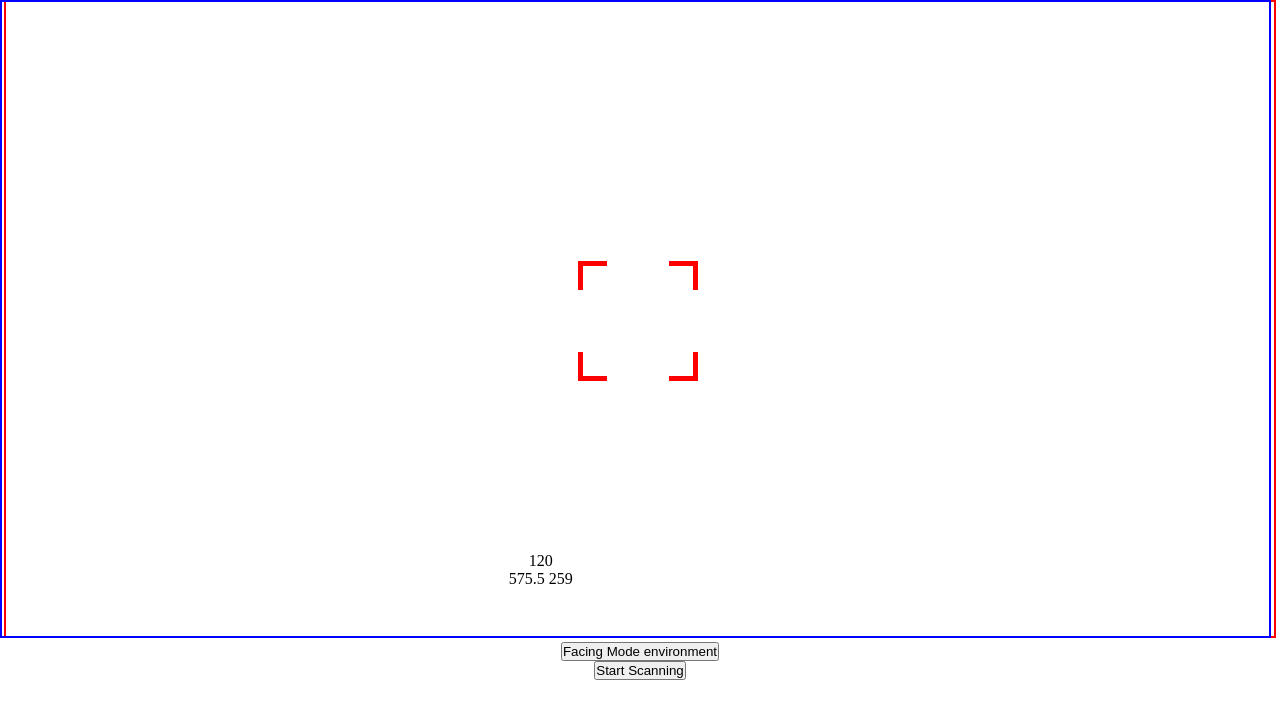
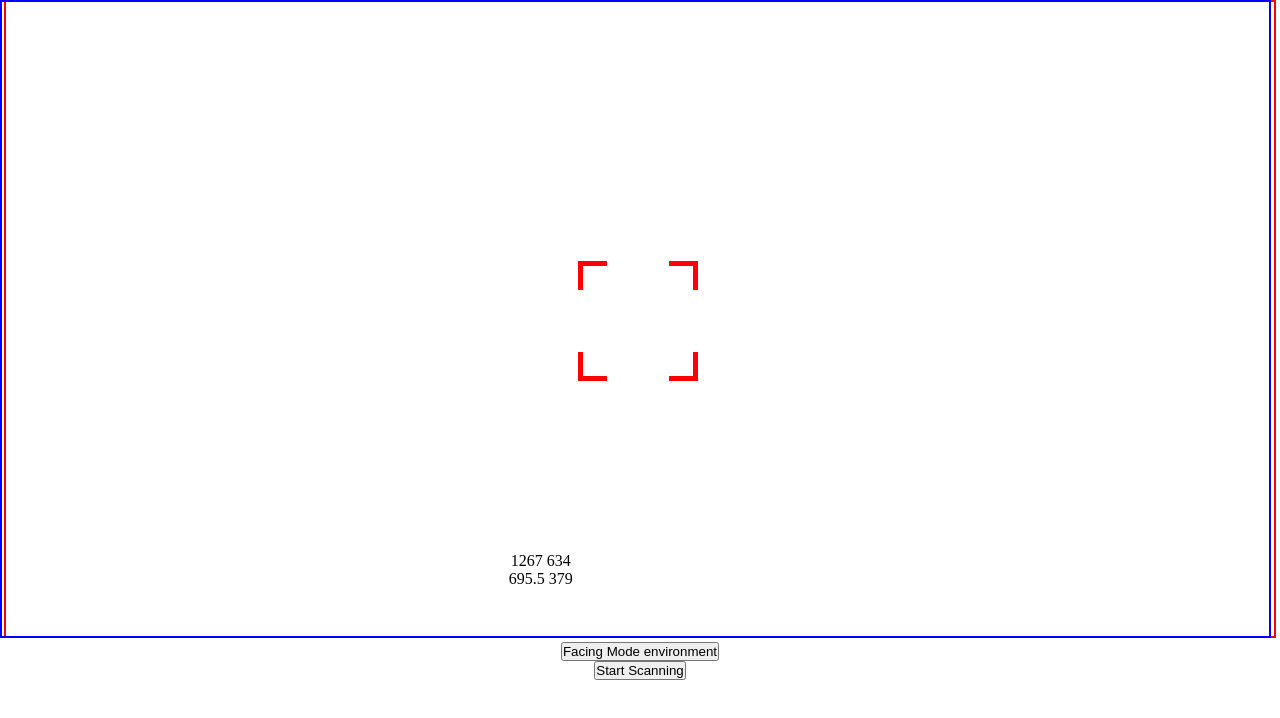
Before and after one commit to adlarionov/frame-another-test, a React (Vite) app: page / in a window 1280 px wide. Both pictures are taken after a click on the button "Start Scanning". Shown: the top 718 px of the page. Built offline with nearby package versions, Linux system fonts and the light colour scheme; no server answers.

Commit message:
fixed contsraints bug

```diff
--- a/src/components/Camera/Camera.tsx
+++ b/src/components/Camera/Camera.tsx
@@ -3,9 +3,7 @@ import Frame from "../Frame/Frame";
 
 export default function Camera() {
   const videoRef = useRef<HTMLVideoElement>(null);
-  const [facingModeExact, setFacingModeExact] = useState<
-    "user" | "environment"
-  >("environment");
+  const [facingModeExact, setFacingModeExact] = useState<string>("environment");
   const [startScanning, setStartScanning] = useState<boolean>(false);
 
   useEffect(() => {
--- a/src/components/Frame/Frame.tsx
+++ b/src/components/Frame/Frame.tsx
@@ -185,6 +185,15 @@ function Frame({ video }: { video: HTMLVideoElement }) {
       }}
       onTouchEnd={(event) => {
         event.preventDefault();
+        if (
+          position.x + size.width > video.clientWidth ||
+          position.y + size.height > video.clientHeight
+        ) {
+          setPosition({
+            x: 0,
+            y: 0,
+          });
+        }
         setSize({
           height: 120 * pinchTransform.scale,
           width: 120 * pinchTransform.scale,
@@ -232,9 +241,9 @@ function Frame({ video }: { video: HTMLVideoElement }) {
       </div>
       <div style={{ position: "absolute", top: 550, left: "40%" }}>
         <p>
-          {size.height}
+          {video.clientWidth} {video.clientHeight}
           <br />
-          {position.x} {position.y}
+          {position.x + size.width} {position.y + size.height}
           <br />
         </p>
       </div>
```
